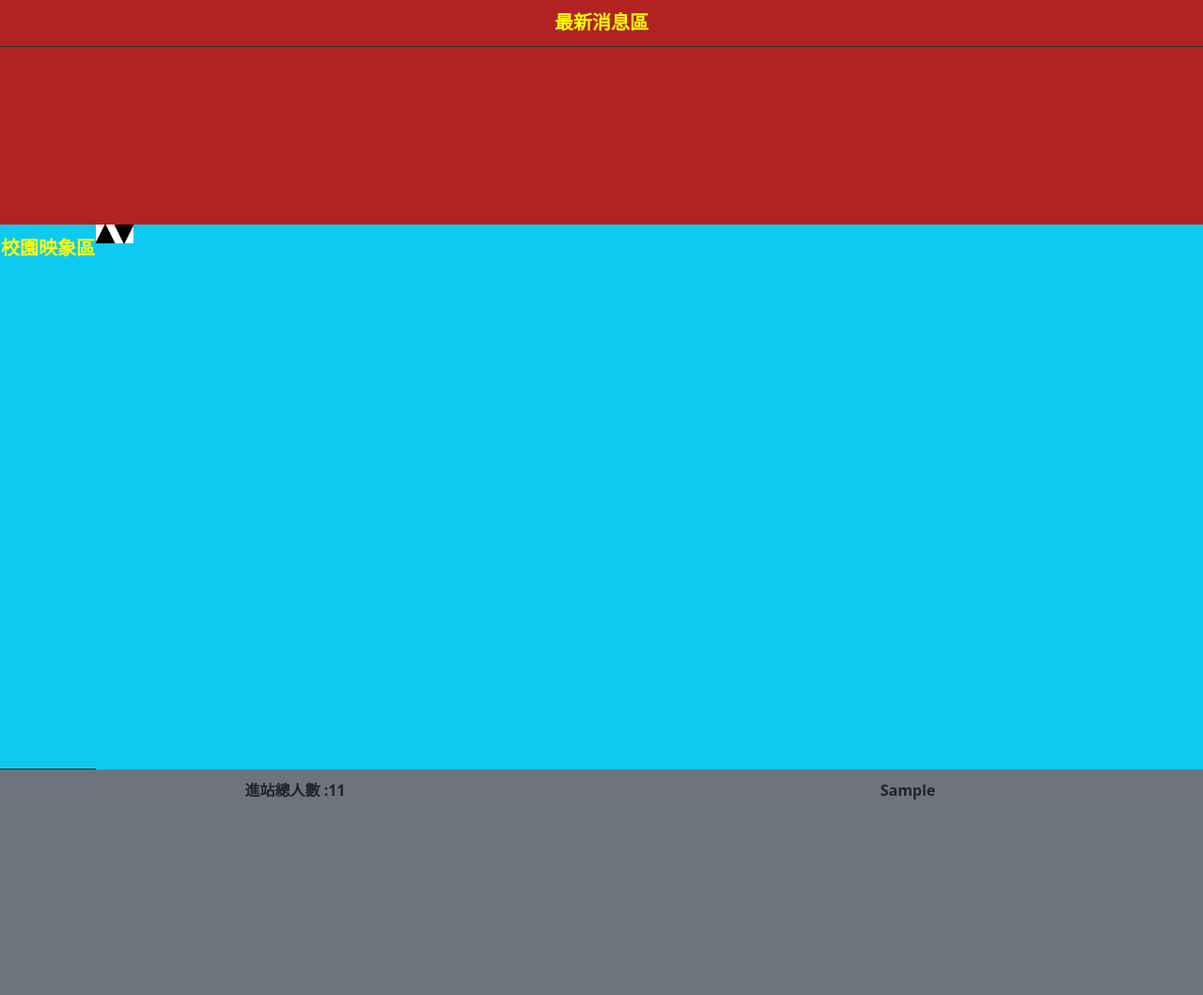
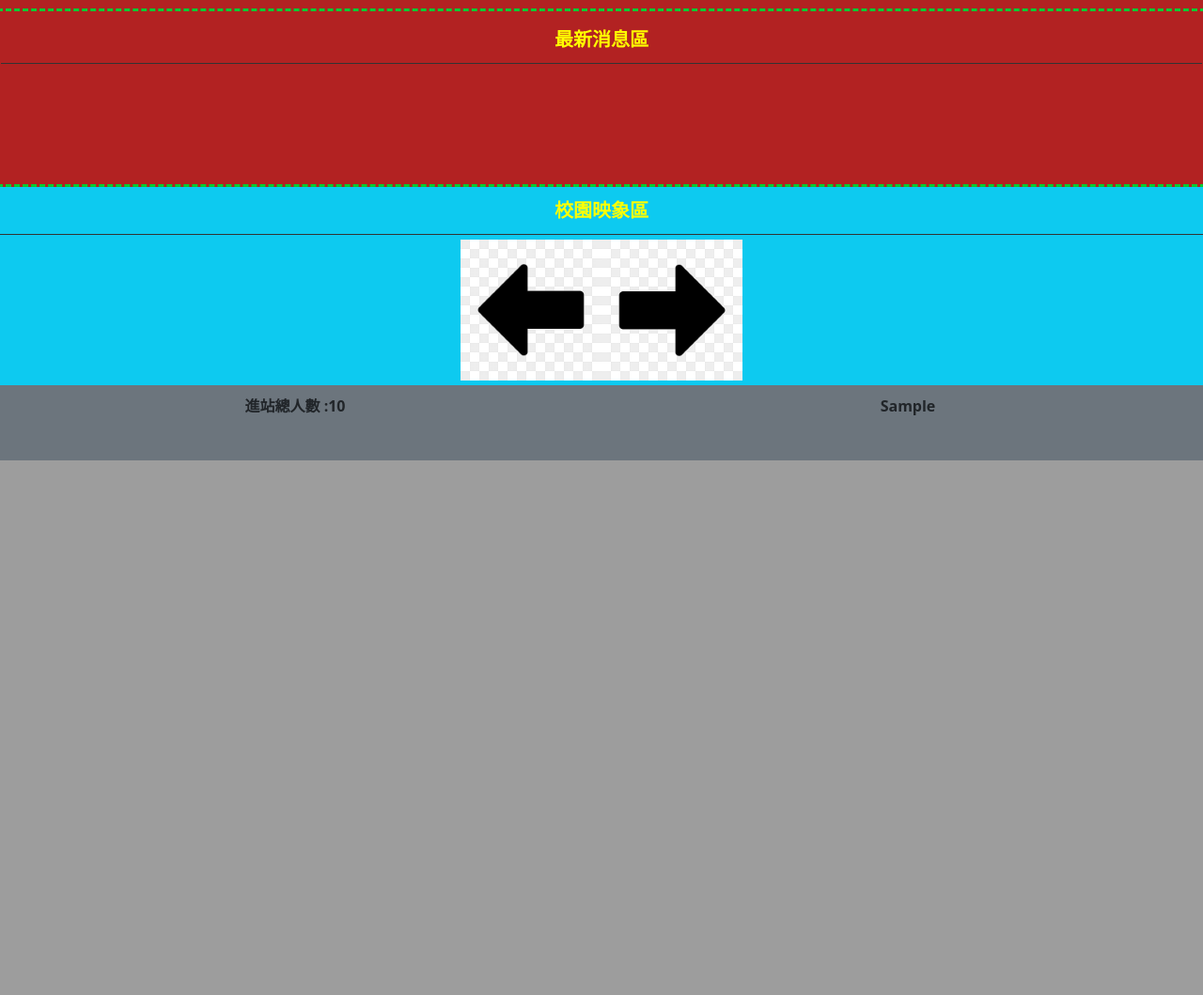
Before and after one commit to miakojason/web01-plus, a PHP site: page /test/ in a window 1280 px wide. Shown: the part 873-1932 px from the top of the page at 94% size. After the commit the page ends 1363 px from the top, so only its background shows below. Run offline with PHP 8.4, Linux system fonts and the light colour scheme; tables that the repository leaves empty or names only in its code hold one stand-in row (values such as "Sample post").

Commit message:
前台初步完成，教完作業在持續改善

```diff
--- a/css/css.css
+++ b/css/css.css
@@ -49,8 +49,7 @@ body {
 }
 
 .ti {
-	padding: 0px;
-	margin: 0px;
+
 	width: 100%;
 	height: 100px;
 	/* position: relative; */
--- a/front/main.php
+++ b/front/main.php
@@ -46,16 +46,15 @@
         }
     </script>
 </div>
-
-
 <div class="row">
-    <div class="col" style="height:30vh;">
+    <div class="col" style="width:95%; padding:2px; height:190px; margin-top:10px; padding:5px 10px 5px 10px; border:#0C3 dashed 3px; position:relative;">
         <span class="t botli">最新消息區
             <?php
             if ($News->count(['sh' => 1]) > 5) {
                 echo "<a href='?do=news' style='float:right;'>More...</a>";
             }
             ?>
+
         </span>
         <ul class="ssaa" style="list-style-type:decimal;">
             <?php
--- a/index.php
+++ b/index.php
@@ -15,14 +15,15 @@
 	<script src="./js/js.js"></script>
 </head>
 <style>
-	.container-fluid{
+	.container-fluid {
 		margin: 0;
 		padding: 0;
 	}
 </style>
+
 <body>
 	<!-- ------------------------------- -->
-	<nav class="navbar navbar-expand-sm navbar-dark bg-dark fixed-top opacity-75"style="height:15vh">
+	<nav class="navbar navbar-expand-sm navbar-dark bg-dark fixed-top opacity-75" style="height:15vh">
 		<div class="container-fluid">
 			<a class="navbar-brand" href="javascript:void(0)">Apple</a>
 			<a class="navbar-brand" href="#">
@@ -73,14 +74,11 @@
 					<?php
 					}
 					?>
-					<span class="navbar-text">Hi你朝巴&nbsp;&nbsp;:))&nbsp;&nbsp;</span>
-					<!-- <input class="form-control me-2" type="text" placeholder="Search"> -->
-					<button class="btn btn-outline-primary" type="button">踢燈你</button>
 				</form>
 			</div>
 		</div>
 	</nav>
-	<div class="container-fluid "style="margin-top:15vh; ">
+	<div class="container-fluid " style="margin-top:15vh; ">
 		<div class="row">
 			<div class="col-12"><!--上-->
 				<?php
@@ -108,23 +106,24 @@
 	</div>
 	<!--front-main-end-->
 	<div class="container-fulid bg-info">
-		<div class="row">
-<!--校園印象區右邊-->
-				<div class="col-12 d-flex" style="width:100%; height: 580px;" class="dbor">
+		<div class="row"><!--校園印象區右邊-->
 			<span class="t botli">校園映象區</span>
-					<div class="cent" onclick="pp(1)"><img src="./icon//up.jpg" alt=""></div>
+			<div class="col-12 d-flex  justify-content-center align-items-center" style="width:100%; height:20vh;" class="dbor">
+				<div class="cent" onclick="pp(1)"><img src="./icon/arrow-1.png" style="width:150px;height:150px"></div>
 				<?php
 				$imgs = $Image->all(['sh' => 1]);
 
 				foreach ($imgs as $idx => $img) {
 				?>
 					<div id="ssaa<?= $idx ?>" class="im cent">
-							<img src="./img/<?= $img['img']; ?>" style="width:150px;height:103px;border:solid orange;margin:3px">
+						<img src="./img/<?= $img['img']; ?>" style="width:150px;height:150px;border:solid orange;margin:3px">
 					</div>
 				<?php
 				}
 				?>
-					<div class="cent" onclick="pp(2)"><img src="./icon/dn.jpg" alt=""></div>
+				<div class="cent" onclick="pp(2)">
+					<img src="./icon/arrow-2.png" style="width:150px;height:150px">
+				</div>
 				<script>
 					//宣告兩個變數，nowpage改1
 					var nowpage = 1,
@@ -153,9 +152,9 @@
 
 
 	<div style="clear:both;"></div>
-	<div class="container-fulid bg-secondary" style="height: 30vh;"><!--尾-->
+	<div class="container-fulid bg-secondary " style="height: 10vh;"><!--尾-->
 		<div class="row d-flex">
-			<div class="t col-6 ">
+			<div class="t col-6">
 				進站總人數 :<?= $Total->find(1)['total']; ?></div>
 			<div class="t col-6 "><?= $Bottom->find(1)['bottom']; ?></div>
 		</div>
```
Also changed, not shown: icon/arrow-1.png (added), icon/arrow-2.png (added). Lines whose indentation alone changed are shown as unchanged.
